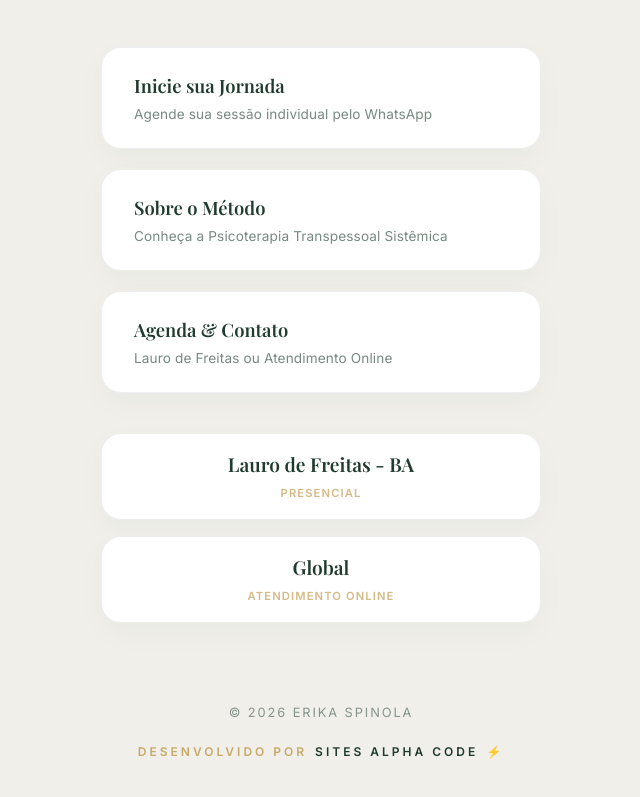
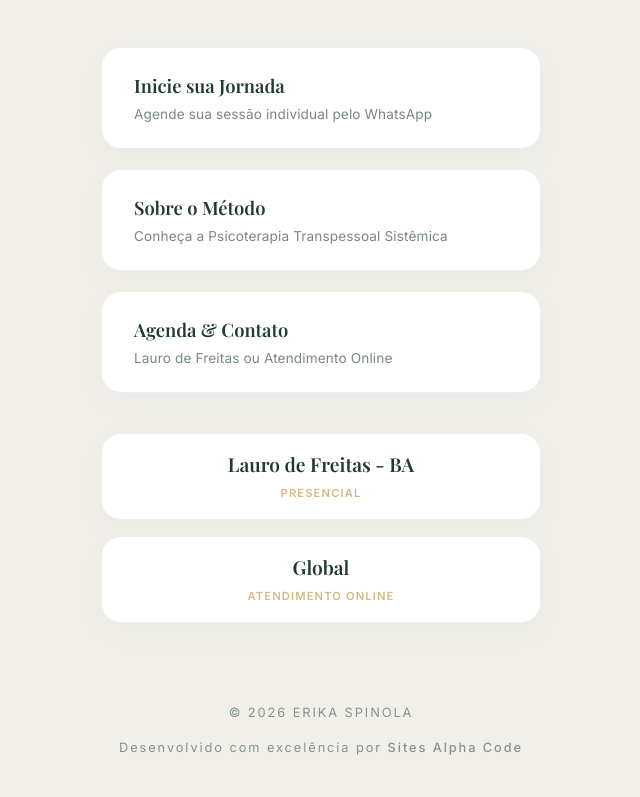
Before and after one commit to WalaceRamosdev/erikaspinola, an Astro site: page /links in a window 1280 px wide. Shown: the part 456-1253 px from the top of the page, without its empty margins (319-959 px from the left). Built offline with nearby package versions, Linux system fonts and the light colour scheme; Astro itself is replaced by a stand-in of ours; a web font is replaced by a local one.

Commit message:
melhorando o footer do projeto

```diff
--- a/src/components/Footer.astro
+++ b/src/components/Footer.astro
@@ -52,9 +52,7 @@ import { Instagram, Linkedin, Mail, MapPin, Phone } from 'lucide-astro';
   <div class="max-w-7xl mx-auto px-4 sm:px-6 lg:px-8 mt-16 pt-8 border-t border-brand-white/10 flex flex-col md:flex-row justify-between items-center text-[10px] uppercase tracking-widest">
     <div class="space-y-2 text-center md:text-left">
       <p>&copy; {new Date().getFullYear()} Érika Spinola. Todos os direitos reservados.</p>
-      <a href="https://www.sitesalphacode.com.br/solucoes/psicologos" target="_blank" class="text-brand-gold/60 hover:text-brand-gold transition-colors font-bold">
-        Desenvolvido por Sites Alpha Code
-      </a>
+      <p>Desenvolvido com excelência por <a href="https://www.sitesalphacode.com.br/solucoes/psicologos" target="_blank" rel="noopener" title="Criação de Sites para Psicólogos" class="hover:text-white transition-colors font-medium">Sites Alpha Code</a></p>
     </div>
     <div class="flex space-x-6 mt-4 md:mt-0">
       <a href="#" class="hover:text-brand-white">Termos de Uso</a>
--- a/src/pages/links.astro
+++ b/src/pages/links.astro
@@ -510,9 +510,7 @@ const description = "Psicoterapeuta Transpessoal Sistêmica. Acesse canais de at
 
             <footer class="footer">
                 <p>© 2026 ERIKA SPINOLA</p>
-                <a href="https://www.sitesalphacode.com.br/solucoes/psicologos" class="alpha-logo">
-                    DESENVOLVIDO POR <span>SITES ALPHA CODE</span> ⚡
-                </a>
+                <p>Desenvolvido com excelência por <a href="https://www.sitesalphacode.com.br/solucoes/psicologos" target="_blank" rel="noopener" title="Criação de Sites para Psicólogos" class="hover:text-white transition-colors font-medium">Sites Alpha Code</a></p>
             </footer>
         </main>
     </div>
--- a/src/pages/manual.astro
+++ b/src/pages/manual.astro
@@ -250,9 +250,7 @@ import LeafParticles from "../components/LeafParticles.jsx";
         </div>
 
         <div class="text-center">
-          <a href="https://www.sitesalphacode.com.br/solucoes/psicologos" target="_blank" class="text-[9px] uppercase tracking-[0.3em] text-brand-dark/40 hover:text-brand-gold transition-colors font-black font-sans">
-            Desenvolvido por Sites Alpha Code
-          </a>
+          <p>Desenvolvido com excelência por <a href="https://www.sitesalphacode.com.br/solucoes/psicologos" target="_blank" rel="noopener" title="Criação de Sites para Psicólogos" class="hover:text-white transition-colors font-medium">Sites Alpha Code</a></p>
         </div>
       </div>
     </div>
```
